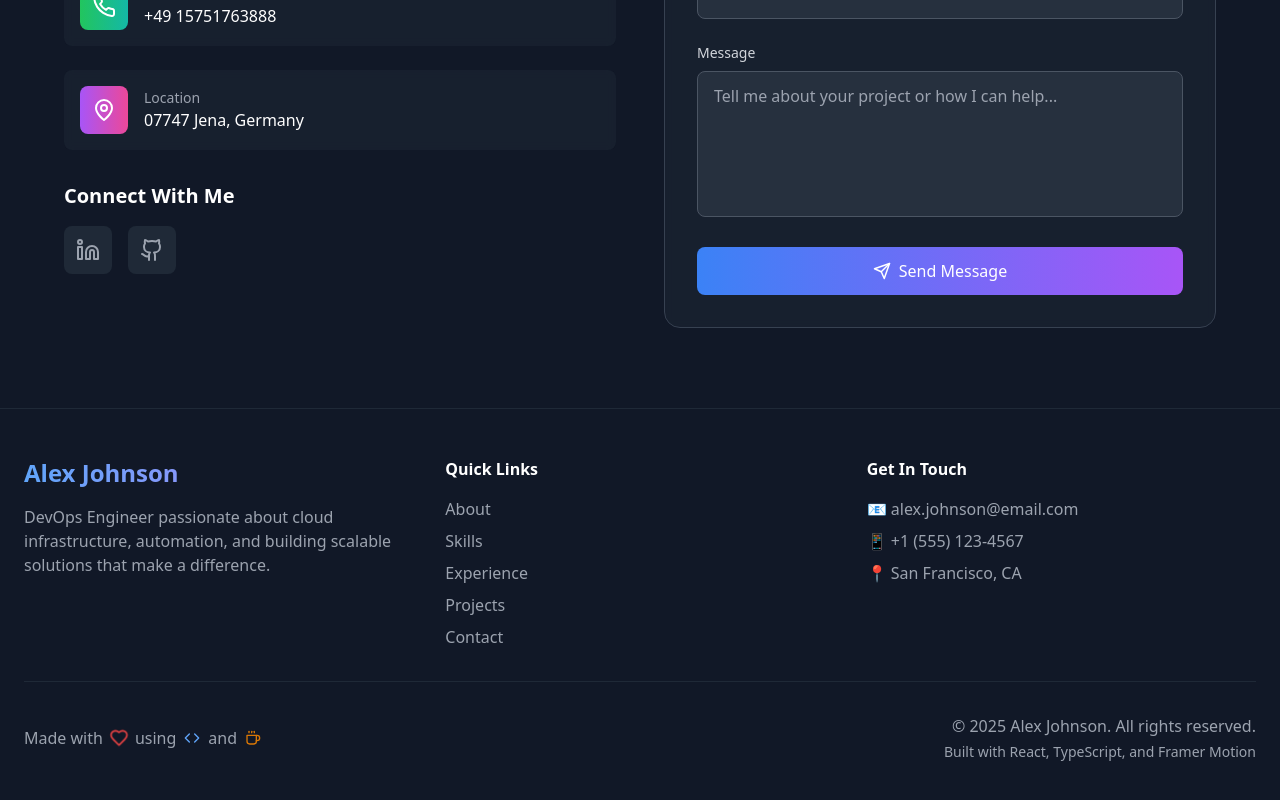
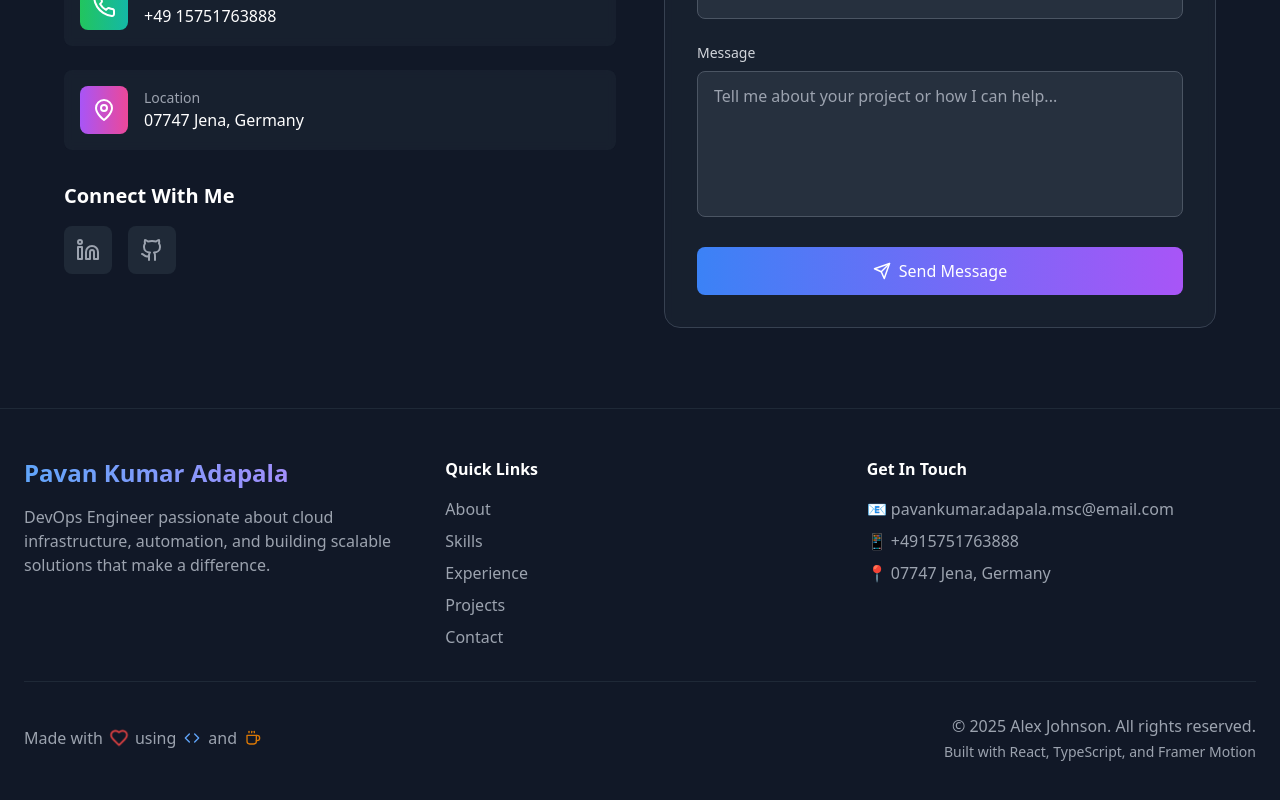
Before and after one commit to Pavan-Kumar-Adapala/Personal_portfolio_3d_animation, a React (Vite) app: page / in a window 1280 px wide. Shown: the part 6141-6941 px from the top of the page. Built offline with nearby package versions, Linux system fonts and the light colour scheme.

Commit message:
changes in Footer.tsx file

```diff
--- a/src/components/Footer.tsx
+++ b/src/components/Footer.tsx
@@ -15,7 +15,7 @@ const Footer = () => {
               whileHover={{ scale: 1.05 }}
               className="text-2xl font-bold bg-gradient-to-r from-blue-400 to-purple-400 bg-clip-text text-transparent"
             >
-              Alex Johnson
+              Pavan Kumar Adapala
             </motion.div>
             <p className="text-gray-400">
               DevOps Engineer passionate about cloud infrastructure, automation,
@@ -49,9 +49,9 @@ const Footer = () => {
           <div>
             <h3 className="text-white font-semibold mb-4">Get In Touch</h3>
             <div className="space-y-2 text-gray-400">
-              <p>📧 alex.johnson@email.com</p>
-              <p>📱 +1 (555) 123-4567</p>
-              <p>📍 San Francisco, CA</p>
+              <p>📧 pavankumar.adapala.msc@email.com</p>
+              <p>📱 +4915751763888</p>
+              <p>📍 07747 Jena, Germany</p>
             </div>
           </div>
         </div>
```
